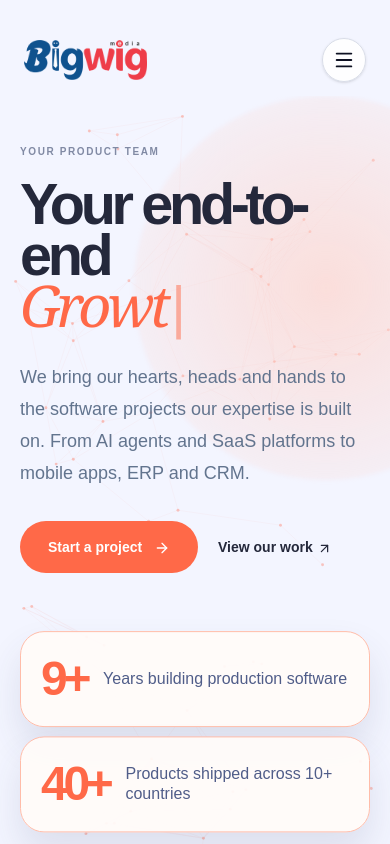
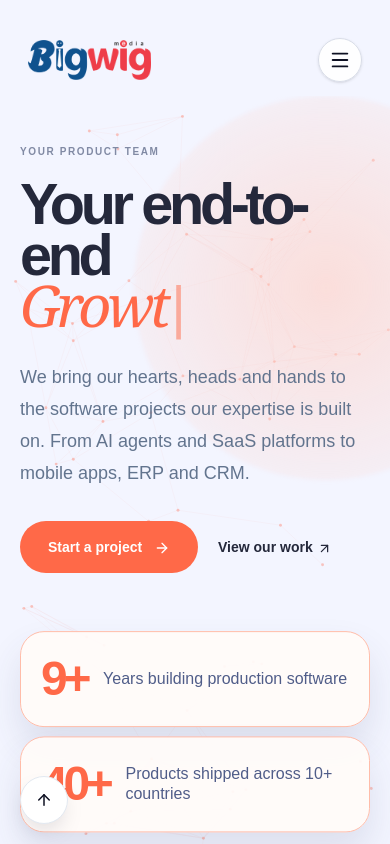
Before and after one commit to Shubham9049/BigwigTech, a Next.js app: page / in a window 390 px wide. Shown: the top 844 px of the page. Built offline with nearby package versions, Linux system fonts and the light colour scheme.

Commit message:
add changes in layout

```diff
--- a/app/components/Footer.tsx
+++ b/app/components/Footer.tsx
@@ -19,9 +19,9 @@ const explore = ["Services", "Industries", "Portfolio", "Insights"];
 
 export default function Footer() {
   return (
-    <footer className="border-t border-[#cfd4e3] bg-[#eef0fb] px-5 pt-12 text-[#111426] md:px-10 lg:pt-12">
+    <footer className="border-t border-[#cfd4e3] bg-[#eef0fb] px-5 pt-10 text-[#111426] sm:px-6 md:px-10 lg:pt-12">
       <div className="mx-auto max-w-[1725px]">
-        <div className="grid gap-12 pb-12 lg:grid-cols-[1.35fr_.86fr_.95fr_1fr] lg:gap-x-16">
+        <div className="grid gap-9 pb-9 sm:grid-cols-2 sm:gap-x-8 sm:gap-y-12 lg:grid-cols-[1.35fr_.86fr_.95fr_1fr] lg:gap-x-16 lg:pb-12">
           <div>
             <Image
               src="/bigwig-logo.png"
@@ -31,19 +31,19 @@ export default function Footer() {
               priority
               className="h-10 w-auto"
             />
-            <p className="mt-8 max-w-[29rem] text-xl leading-[1.45] tracking-[-.02em] text-[#51608c]">
+            <p className="mt-6 max-w-[29rem] text-lg leading-[1.45] tracking-[-.02em] text-[#51608c] sm:mt-8 sm:text-xl">
               Building digital products that compound in value.
             </p>
 
-            <div className="mt-8 max-w-[31rem]">
-              <h2 className="text-xl font-medium tracking-[-.025em]">
+            <div className="mt-7 max-w-[31rem] sm:mt-8">
+              <h2 className="text-lg font-medium tracking-[-.025em] sm:text-xl">
                 Quarterly engineering notes
               </h2>
               <p className="mt-3 text-base leading-[1.55] text-[#95a1c1]">
                 One concise email every quarter. No funnel, no spam — only the
                 technical lessons our team thinks are worth your time.
               </p>
-              <form className="mt-6 flex items-center gap-3">
+              <form className="mt-5 flex items-center gap-2 sm:mt-6 sm:gap-3">
                 <label className="sr-only" htmlFor="footer-email">
                   Your email address
                 </label>
@@ -51,12 +51,12 @@ export default function Footer() {
                   id="footer-email"
                   type="email"
                   placeholder="Your email address"
-                  className="h-[62px] min-w-0 flex-1 rounded-full border border-[#d3d8e6] bg-transparent px-6 text-lg text-[#52618e] outline-none placeholder:text-[#68779e] focus:border-[#465cff]"
+                  className="h-14 min-w-0 flex-1 rounded-full border border-[#d3d8e6] bg-transparent px-5 text-base text-[#52618e] outline-none placeholder:text-[#68779e] focus:border-[#465cff] sm:h-[62px] sm:px-6 sm:text-lg"
                 />
                 <button
                   type="submit"
                   aria-label="Subscribe"
-                  className="grid h-[62px] w-[62px] shrink-0 place-items-center rounded-full bg-[#4057f4] text-[#111426] transition hover:bg-[#ff6948] hover:text-white"
+                  className="grid h-14 w-14 shrink-0 place-items-center rounded-full bg-[#4057f4] text-[#111426] transition hover:bg-[#ff6948] hover:text-white sm:h-[62px] sm:w-[62px]"
                 >
                   <ArrowRight size={24} strokeWidth={1.7} />
                 </button>
@@ -116,7 +116,7 @@ export default function Footer() {
               </a>
             </div>
           </div>
-          <div className="space-y-14">
+          <div className="space-y-9 sm:space-y-14">
             <Office title="Milpitas, California">
               PO Box 1090, S Milpitas Blvd, PMB 2006
               <br />
@@ -130,11 +130,11 @@ export default function Footer() {
           </div>
         </div>
 
-        <div className="flex flex-col gap-6 border-t border-[#cfd4e3] py-6 text-base text-[#58678f] lg:flex-row lg:items-center lg:justify-between">
-          <p className="text-xl tracking-[-.025em]">
+        <div className="flex flex-col gap-5 border-t border-[#cfd4e3] py-6 text-base text-[#58678f] lg:flex-row lg:items-center lg:justify-between">
+          <p className="text-base leading-6 tracking-[-.025em] sm:text-xl">
             © 2026 CODT Technologies Pvt. Ltd. All rights reserved.
           </p>
-          <div className="flex flex-wrap items-center gap-x-8 gap-y-3 font-medium">
+          <div className="grid grid-cols-2 items-center gap-x-5 gap-y-3 font-medium sm:flex sm:flex-wrap sm:gap-x-8">
             <a className="footer-link" href="#">
               Privacy Policy
             </a>
@@ -147,7 +147,7 @@ export default function Footer() {
             <a className="footer-link" href="#">
               Cookie preferences
             </a>
-            <LanguageSelector className="ml-1 min-w-[118px]" variant="footer" />
+            <LanguageSelector className="col-span-2 w-full sm:ml-1 sm:w-auto sm:min-w-[118px]" variant="footer" />
           </div>
         </div>
       </div>
--- a/app/components/LanguageSelector.tsx
+++ b/app/components/LanguageSelector.tsx
@@ -89,13 +89,13 @@ export default function LanguageSelector({
   }, []);
 
   const selectLanguage = (nextLanguage: string) => {
-    setOpen(false);
     localStorage.setItem("language", nextLanguage);
-    window.dispatchEvent(new Event("languagechange"));
+    writeGoogleTranslateCookie(nextLanguage);
 
-    // Matches the provided Google Translate integration when its script is present.
-    writeGoogleTranslateCookie(nextLanguage);
-    window.location.reload();
+    // Google Translate rewrites text nodes outside React's control. Navigating
+    // immediately prevents React from trying to update the open selector while
+    // those nodes are being replaced.
+    window.location.replace(window.location.href);
   };
 
   const buttonSize = variant === "footer" ? "h-[60px] px-5" : "h-12 px-4";
--- a/app/components/Navbar.tsx
+++ b/app/components/Navbar.tsx
@@ -114,19 +114,18 @@ export default function Navbar() {
       initial={false}
       animate={{
         y: sticky ? 15 : 0,
-        width: sticky ? "92%" : "100%",
       }}
       transition={{
         duration: 0.35,
       }}
-      className={`fixed left-1/2 -translate-x-1/2 z-50
+      className={`fixed left-1/2 z-50 w-[calc(100%-1.5rem)] -translate-x-1/2 min-[1280px]:w-[92%]
       ${
         sticky
-          ? "top-0 bg-white shadow-xl rounded-full border border-neutral-200 backdrop-blur-md"
-          : "top-5 bg-transparent"
+          ? "top-0 rounded-[2rem] border border-neutral-200 bg-white shadow-xl backdrop-blur-md min-[1280px]:w-[92%] min-[1280px]:rounded-full"
+          : "top-5 bg-transparent min-[1280px]:w-[92%]"
       }`}
     >
-      <div className="flex h-20 items-center justify-between gap-5 px-6 xl:px-8">
+      <div className="flex h-20 items-center justify-between gap-5 px-4 sm:px-6 xl:px-8">
         {/* Logo */}
 
         <Link href="/" className="flex shrink-0 items-center gap-3">
--- a/app/page.tsx
+++ b/app/page.tsx
@@ -121,7 +121,7 @@ const approach = [
 
 export default function Home() {
   return (
-    <div className="site-shell">
+    <div id="top" className="site-shell">
       {/* <Navbar /> */}
 
       <div className="relative z-10 overflow-hidden bg-[#f3f5ff]/90 text-[#24283b]">
@@ -502,6 +502,26 @@ export default function Home() {
         </section>
       </div>
       {/* <Footer /> */}
+      <a
+        href="#top"
+        aria-label="Back to top"
+        className="fixed bottom-5 left-5 z-40 flex h-12 w-12 items-center justify-center rounded-full border border-slate-200 bg-white text-[#0d0f21] shadow-[0_10px_25px_-10px_rgba(15,15,40,0.25)] transition-transform hover:-translate-y-0.5 sm:bottom-8 sm:left-8"
+      >
+        <svg
+          width="18"
+          height="18"
+          viewBox="0 0 24 24"
+          fill="none"
+          stroke="currentColor"
+          strokeWidth="2"
+          strokeLinecap="round"
+          strokeLinejoin="round"
+          aria-hidden="true"
+        >
+          <path d="M12 19V5" />
+          <path d="M5 12l7-7 7 7" />
+        </svg>
+      </a>
     </div>
   );
 }
```
